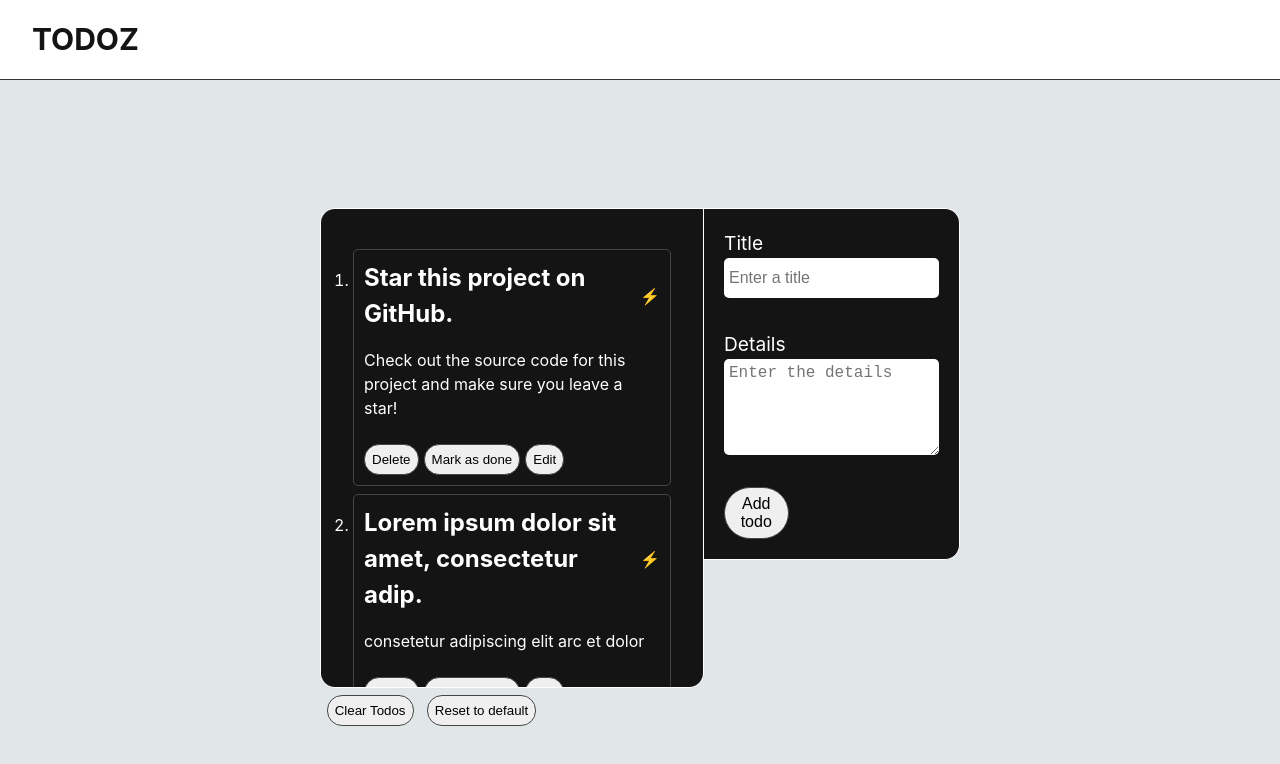
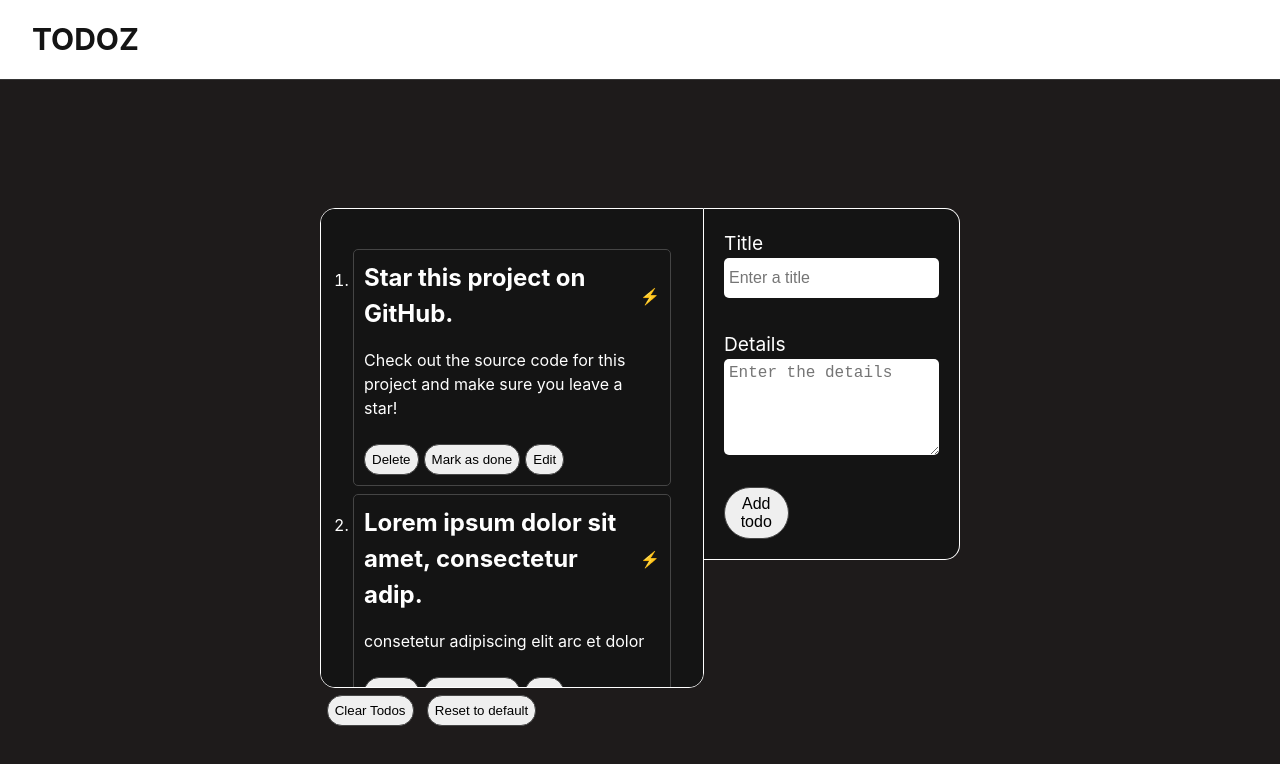
Before and after one commit to zaidsidd360/todoZ, a React (Vite) app: page / in a window 1280 px wide. Shown: the top 764 px of the page. Built offline with nearby package versions, Linux system fonts and the light colour scheme.

Commit message:
Added form validation during todoItem update

```diff
--- a/src/components/Container/Container.module.css
+++ b/src/components/Container/Container.module.css
@@ -2,7 +2,7 @@
     display: flex;
     justify-content: center;
     align-items: flex-start;
-    background-color: rgb(225, 231, 232);
+    background-color: rgb(30, 27, 27);
     color: white;
     height: 100vh;
     padding-top: 13rem;
--- a/src/components/Container/Container.tsx
+++ b/src/components/Container/Container.tsx
@@ -4,9 +4,13 @@ import Todo from "../TodoContainer/Todo";
 import { todoReducer } from "../../reducers/TodoReducer";
 import defaultState from "../../data/DefaultState";
 import styles from "./Container.module.css";
+import { IAction, IState } from "../../types/GlobalTypes";
 
 const Container = () => {
-  const [state, dispatch] = useReducer(todoReducer, defaultState);
+  const [state, dispatch] = useReducer<React.Reducer<IState, IAction>>(
+    todoReducer,
+    defaultState
+  );
   return (
     <div className={styles.container}>
       <Todo state={state} dispatch={dispatch} />
--- a/src/components/TodoItem/TodoItem.tsx
+++ b/src/components/TodoItem/TodoItem.tsx
@@ -116,6 +116,7 @@ const TodoItem = ({ todo, dispatch }: ITodoItemProps) => {
               <button
                 className={styles.edit}
                 onClick={() => updateTodo(todo.id)}
+                disabled={todoTitle === ""}
               >
                 Save
               </button>
```
